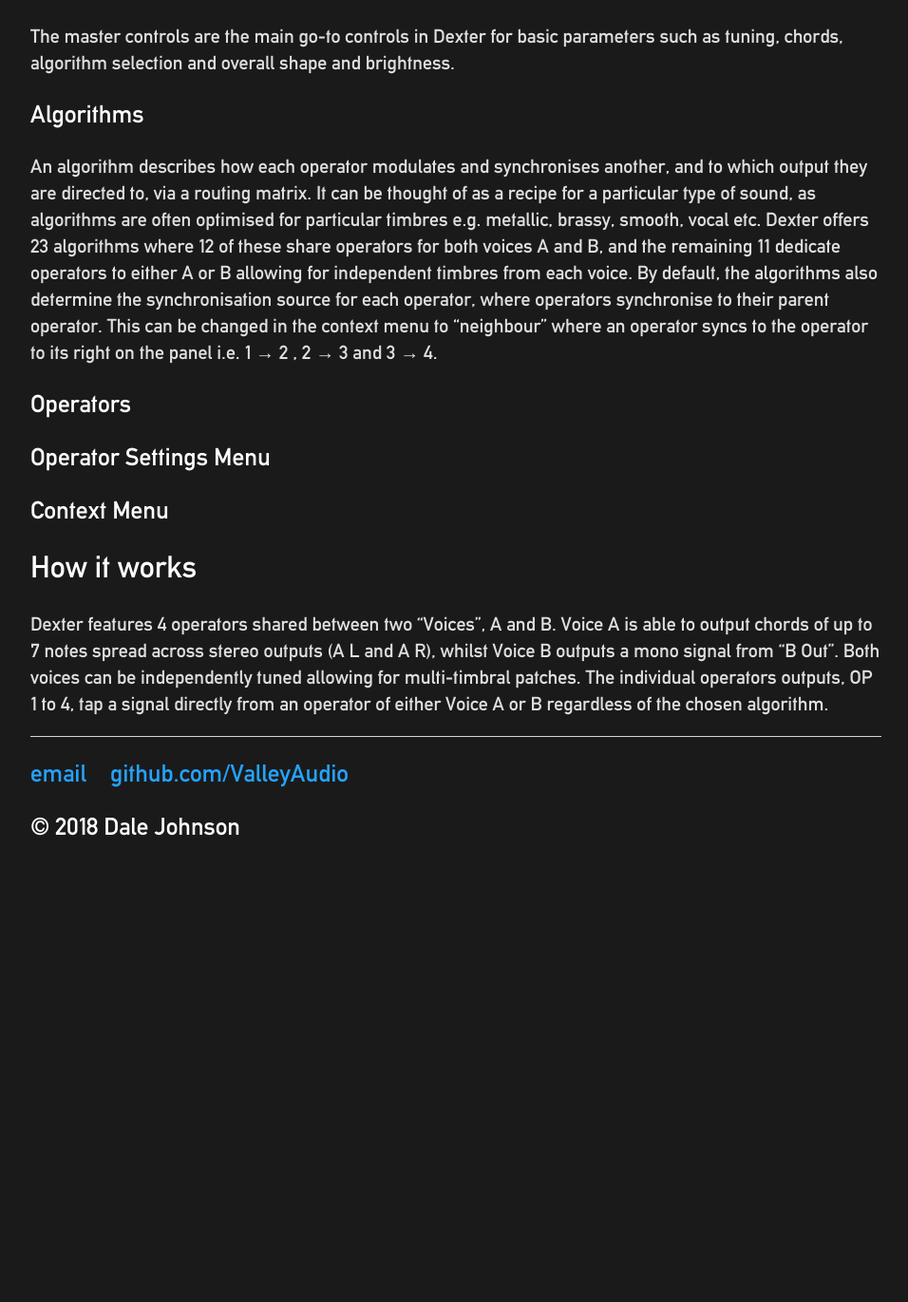
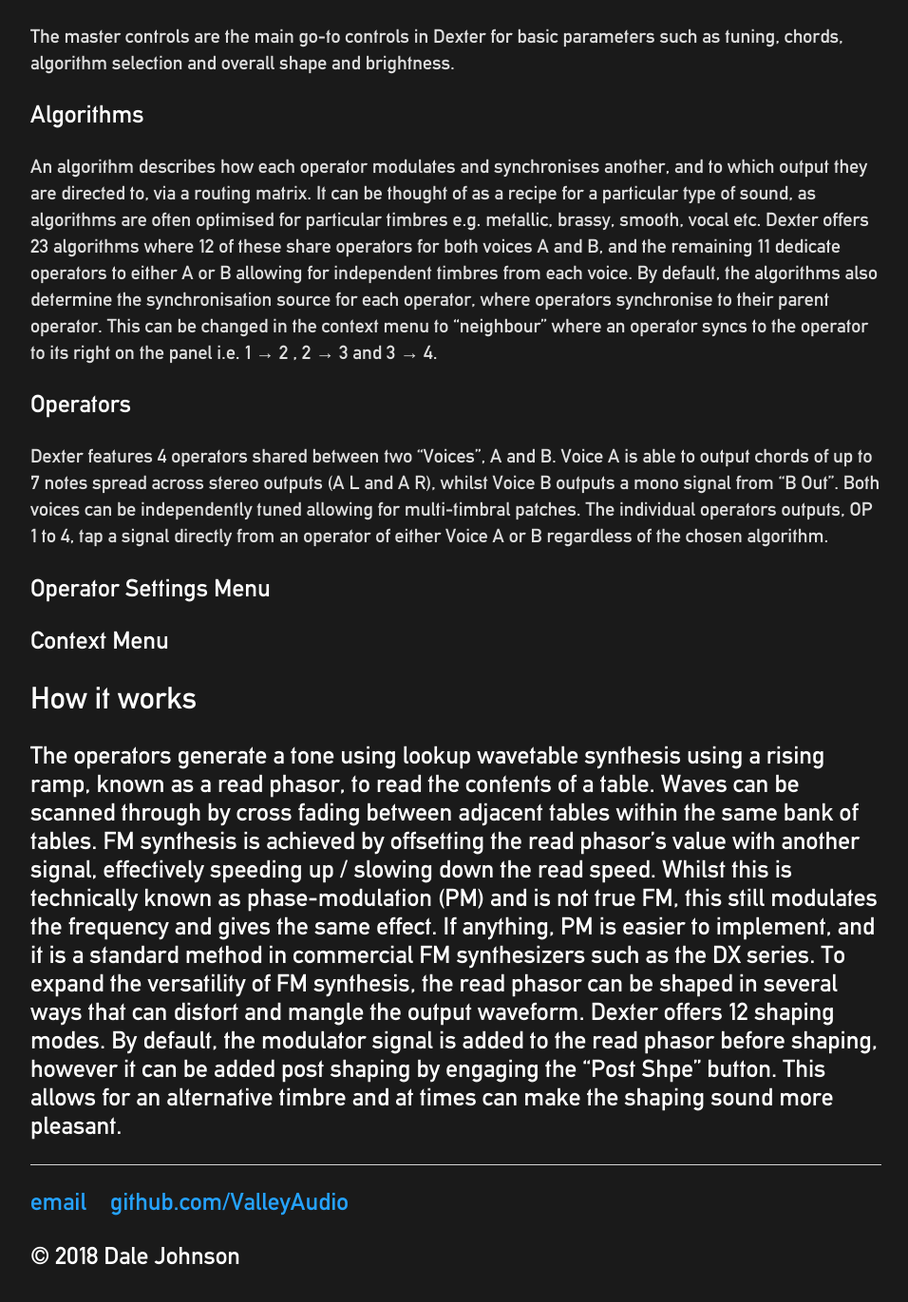
Before and after one commit to ValleyAudio/ValleyAudio.github.io, a Jekyll site: the page built from rack/dexter/dexter.html, in a window 1280 px wide and 1400 px high, scrolled down 1665 px. Shown: the top 1371 px of the window at 95% size, without its empty margins (160-1116 px from the left). Built offline with Jekyll 4.4.1, drawn with Linux system fonts in a browser that asks for light colours; before the commit the page ends 2614 px from its top, so only the background shows below that.

Commit message:
Added to Dexter page

```diff
--- a/rack/dexter/dexter.html
+++ b/rack/dexter/dexter.html
@@ -31,8 +31,9 @@
     <h3 id="algorithms">Algorithms</h3>
     <p>An algorithm describes how each operator modulates and synchronises another, and to which output they are directed to, via a routing matrix. It can be thought of as a recipe for a particular type of sound, as algorithms are often optimised for particular timbres e.g. metallic, brassy, smooth, vocal etc. Dexter offers 23 algorithms where 12 of these share operators for both voices A and B, and the remaining 11 dedicate operators to either A or B allowing for independent timbres from each voice. By default, the algorithms also determine the synchronisation source for each operator, where operators synchronise to their parent operator. This can be changed in the context menu to “neighbour” where an operator syncs to the operator to its right on the panel i.e. 1 &rarr; 2 , 2 &rarr; 3 and 3 &rarr; 4.</p>
     <h3 id="operators">Operators</h3>
+    <p>Dexter features 4 operators shared between two “Voices”, A and B. Voice A is able to output chords of up to 7 notes spread across stereo outputs (A L and A R), whilst Voice B outputs a mono signal from “B Out”. Both voices can be independently tuned allowing for multi-timbral patches. The individual operators outputs, OP 1 to 4, tap a signal directly from an operator of either Voice A or B regardless of the chosen algorithm.</p>
     <h3 id="opSettings">Operator Settings Menu</h3>
     <h3 id="contextMenu">Context Menu</h3>
     <h2 id="howItWorks">How it works</h2>
-    <p>Dexter features 4 operators shared between two “Voices”, A and B. Voice A is able to output chords of up to 7 notes spread across stereo outputs (A L and A R), whilst Voice B outputs a mono signal from “B Out”. Both voices can be independently tuned allowing for multi-timbral patches. The individual operators outputs, OP 1 to 4, tap a signal directly from an operator of either Voice A or B regardless of the chosen algorithm.</p>
+    <h3>The operators generate a tone using lookup wavetable synthesis using a rising ramp, known as a read phasor, to read the contents of a table. Waves can be scanned through by cross fading between adjacent tables within the same bank of tables. FM synthesis is achieved by offsetting the read phasor’s value with another signal, effectively speeding up / slowing down the read speed. Whilst this is technically known as phase-modulation (PM) and is not true FM, this still modulates the frequency and gives the same effect. If anything, PM is easier to implement, and it is a standard method in commercial FM synthesizers such as the DX series. To expand the versatility of FM synthesis, the read phasor can be shaped in several ways that can distort and mangle the output waveform. Dexter offers 12 shaping modes. By default, the modulator signal  is added to the read phasor before shaping, however it can be added post shaping by engaging the “Post Shpe” button. This allows for an alternative timbre and at times can make the shaping sound more pleasant.</h3>
 </div><!-- /.topograph -->
```
